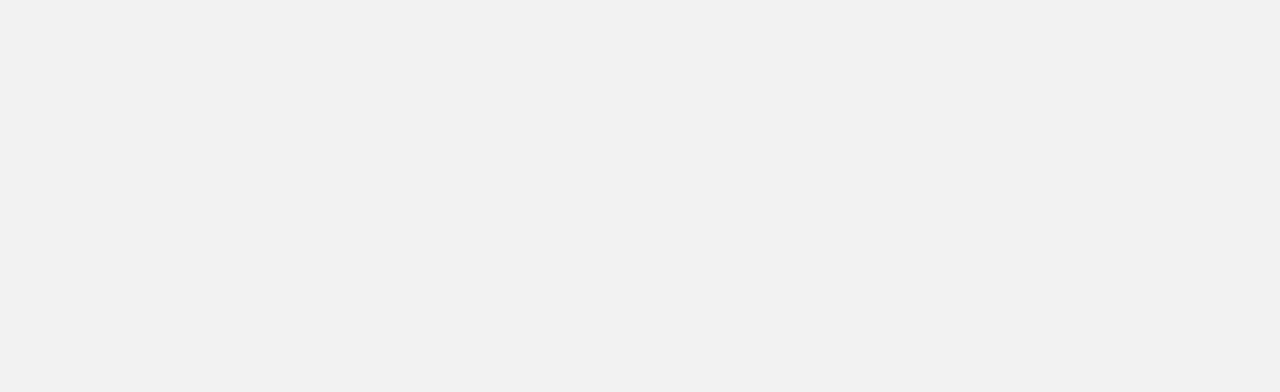
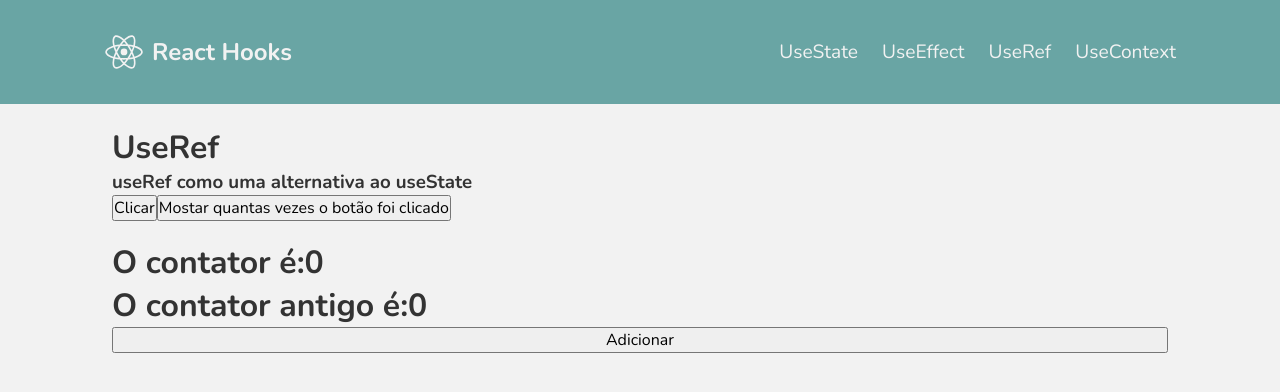
Before and after one commit to thiagowilliam/estudy-hooks, a React (Vite) app: page /useRef in a window 1280 px wide. Before the commit this address had no page. Shown: the top 392 px of the page. Built offline with nearby package versions, Linux system fonts and the light colour scheme.

Commit message:
feat: useRef examples

```diff
--- a/src/Router.tsx
+++ b/src/Router.tsx
@@ -4,6 +4,8 @@ import { Route, Routes } from 'react-router-dom'
 const DefaultLayout = lazy(() => import('./layouts/DefaultLyout'))
 const UseStateHook = lazy(() => import('./pages/UseState'))
 const UseEffectHook = lazy(() => import('./pages/UseEffect'))
+const UseRefHook = lazy(() => import('./pages/UseRef'))
+const UseContextHook = lazy(() => import('./pages/UseContext'))
 
 export function Router() {
   return (
@@ -25,6 +27,23 @@ export function Router() {
             </Suspense>
           }
         />
+        <Route
+          path="/useRef"
+          element={
+            <Suspense fallback={<div>Loading...</div>}>
+              <UseRefHook />
+            </Suspense>
+          }
+        />
+
+        <Route
+          path="/useContext"
+          element={
+            <Suspense fallback={<div>Loading...</div>}>
+              <UseContextHook />
+            </Suspense>
+          }
+        />
       </Route>
     </Routes>
   )
--- a/src/components/Header/index.tsx
+++ b/src/components/Header/index.tsx
@@ -18,6 +18,12 @@ export function Header() {
           <li>
             <Link to="/useEffect">UseEffect</Link>
           </li>
+          <li>
+            <Link to="/useRef">UseRef</Link>
+          </li>
+          <li>
+            <Link to="/useContext">UseContext</Link>
+          </li>
         </ul>
       </S.HeaderContent>
     </S.HeaderContainer>
--- /dev/null
+++ b/src/pages/UseContext/index.tsx
@@ -0,0 +1,7 @@
+export default function UseContextHook() {
+  return (
+    <div>
+      <h1>UseContext</h1>
+    </div>
+  )
+}
--- /dev/null
+++ b/src/pages/UseContext/styles.ts
@@ -0,0 +1,7 @@
+import styled from 'styled-components'
+
+export const ContentLine = styled.div`
+  display: flex;
+  flex-direction: column;
+  margin-bottom: 20px;
+`
--- /dev/null
+++ b/src/pages/UseRef/OldContRef/index.tsx
@@ -0,0 +1,17 @@
+import { useEffect, useRef, useState } from 'react'
+
+export function OldCountRef() {
+  const [count, setCount] = useState(0)
+  const oldCountRef = useRef(0)
+
+  useEffect(() => {
+    oldCountRef.current = count
+  }, [count])
+  return (
+    <>
+      <h1>O contator é:{count}</h1>
+      <h1>O contator antigo é:{oldCountRef.current}</h1>
+      <button onClick={() => setCount(count + 1)}>Adicionar</button>
+    </>
+  )
+}
--- /dev/null
+++ b/src/pages/UseRef/RefAsCounter/index.tsx
@@ -0,0 +1,23 @@
+import { useRef } from 'react'
+
+export function RefAsCounter() {
+  const counterRef = useRef(0)
+  function increaseCounter() {
+    counterRef.current++
+  }
+
+  function showCounter() {
+    alert(`O botão foi clicado ${counterRef.current} vezes`)
+  }
+  return (
+    <>
+      <h3>useRef como uma alternativa ao useState</h3>
+      <div>
+        <button onClick={increaseCounter}>Clicar</button>
+        <button onClick={showCounter}>
+          Mostar quantas vezes o botão foi clicado
+        </button>
+      </div>
+    </>
+  )
+}
--- /dev/null
+++ b/src/pages/UseRef/index.tsx
@@ -0,0 +1,21 @@
+import { OldCountRef } from './OldContRef'
+import { RefAsCounter } from './RefAsCounter'
+import * as S from './styles'
+
+export default function UseRefHook() {
+  //Não re renderiza o componente
+  //Referencia para elementos da DOM
+  //Referencia do valor anterior de um estado
+  return (
+    <>
+      <h1>UseRef</h1>
+      <S.ContentLine>
+        <RefAsCounter />
+      </S.ContentLine>
+
+      <S.ContentLine>
+        <OldCountRef />
+      </S.ContentLine>
+    </>
+  )
+}
--- /dev/null
+++ b/src/pages/UseRef/styles.ts
@@ -0,0 +1,7 @@
+import styled from 'styled-components'
+
+export const ContentLine = styled.div`
+  display: flex;
+  flex-direction: column;
+  margin-bottom: 20px;
+`
```
Also changed, not shown: src/components/Header/UseEffect/index.tsx (deleted, +0 -7 lines), src/components/Header/UseEffect/styles.ts (deleted).
